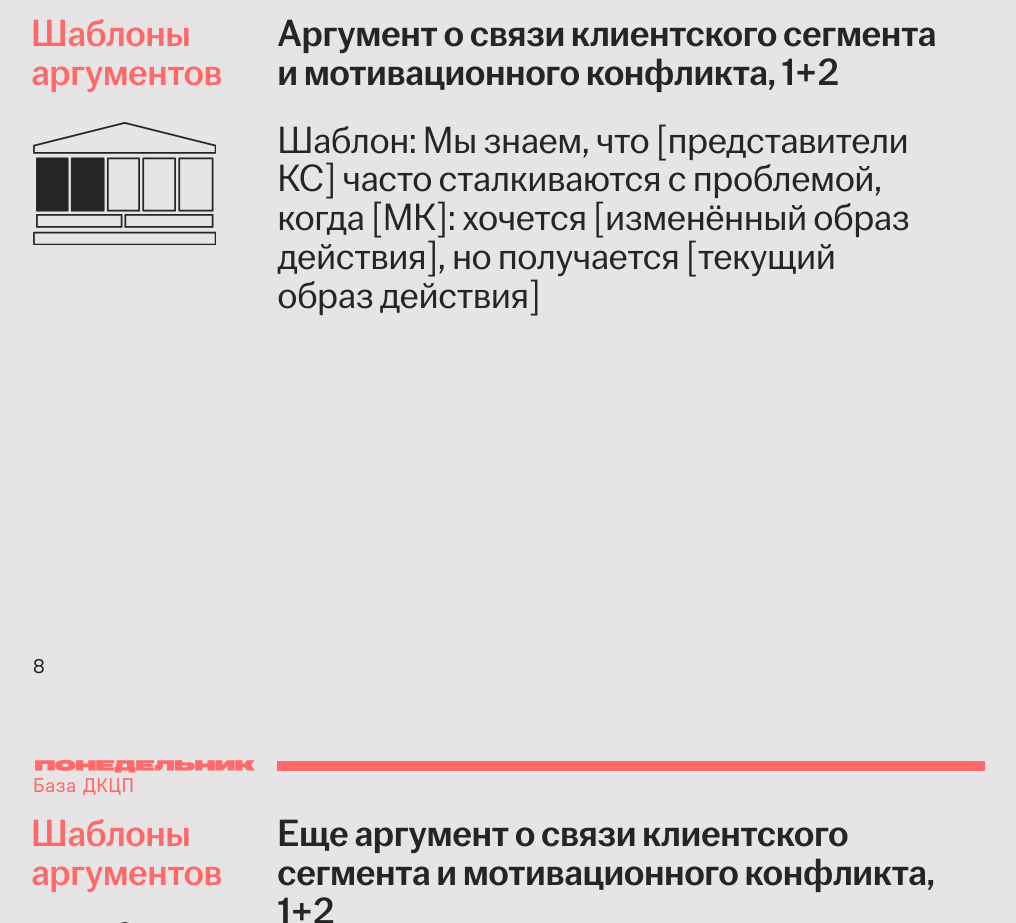
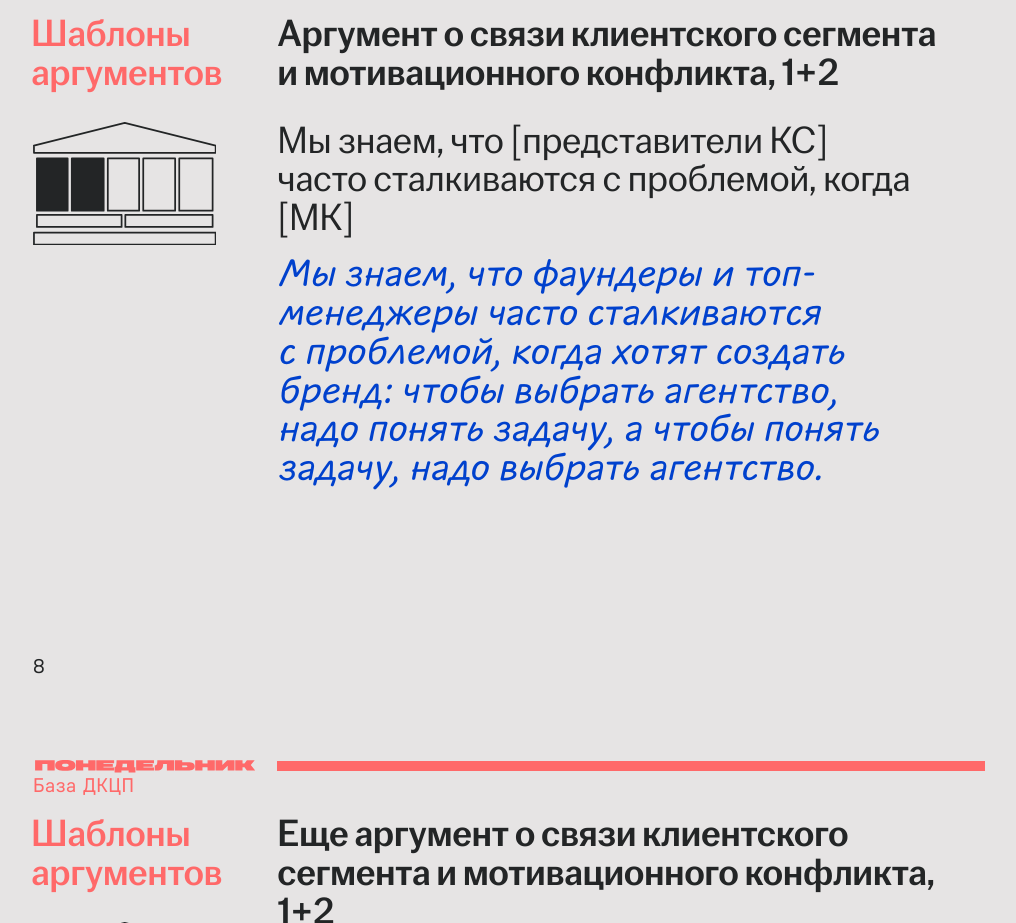
Before and after one commit to Eugene-Arutyunov/pndlnk-slides, an Eleventy site: page src/dkcp-base/lesson5.html in a window 1280 px wide. Shown: the part 5680-6603 px from the top of the page, without its empty margins (8-1024 px from the left). Built offline with nearby package versions, Linux system fonts and the light colour scheme; Eleventy itself is replaced by a stand-in of ours; files that its build step writes are made by us from their sources.

Commit message:
Update lesson5.html and etalon.css: Enhance example content and add new CSS class for styling

```diff
--- a/src/dkcp-base/lesson5.html
+++ b/src/dkcp-base/lesson5.html
@@ -192,9 +192,13 @@ content %}
     <div class="ids__space S"></div>
 
     <p>
-      Шаблон: Мы знаем, что [представители КС] часто сталкиваются
-      с&nbsp;проблемой, когда [МК]: хочется [изменённый образ действия],
-      но&nbsp;получается [текущий образ действия]
+      Мы знаем, что [представители КС] часто сталкиваются с&nbsp;проблемой,
+      когда [МК]
+    </p>
+    <p class="arg-template-example">
+      Мы знаем, что фаундеры и топ-менеджеры часто сталкиваются
+      с&nbsp;проблемой, когда хотят создать бренд: чтобы выбрать агентство, надо
+      понять задачу, а чтобы понять задачу, надо выбрать агентство.
     </p>
   </div>
 </div>
--- a/src/styles/etalon.css
+++ b/src/styles/etalon.css
@@ -174,3 +174,8 @@ p.formula {
     border-radius: 0.2em;
   }
 }
+
+.arg-template-example {
+  font-family: var(--hand);
+  color: rgba(var(--ids__pen-RGB), 1);
+}
```
